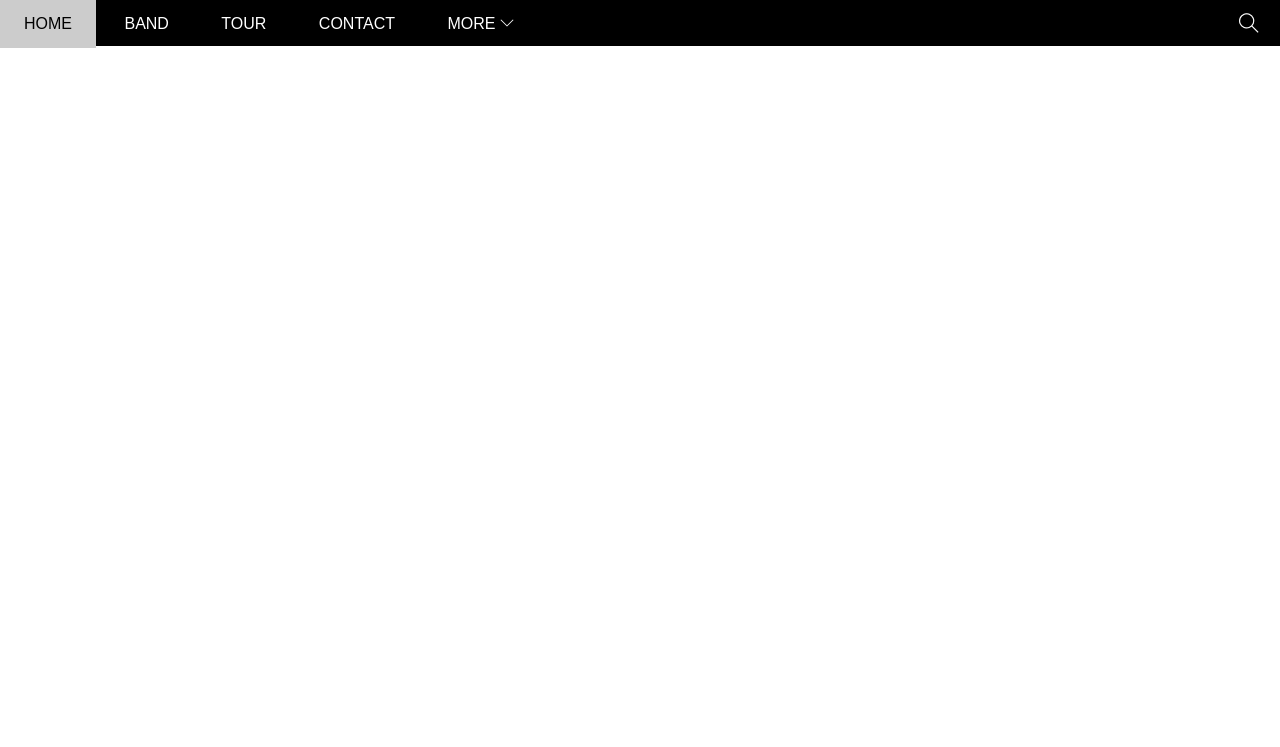
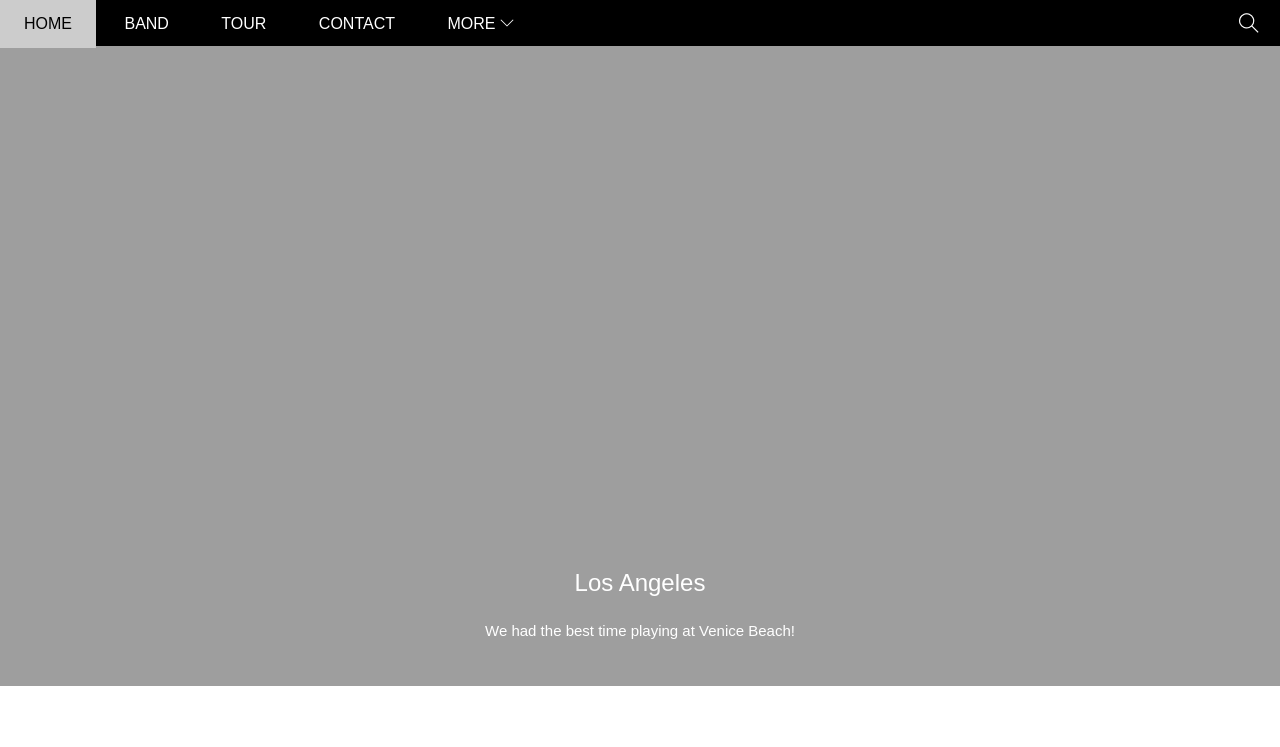
Before and after one commit to Peterr41/w3_band, a plain HTML site: page index.html in a window 1280 px wide. Shown: the top 747 px of the page. Drawn offline with Linux system fonts and the light colour scheme; the site is published under a folder, as on GitHub Pages, so addresses that start at the root find nothing.

Commit message:
Sua file

```diff
--- a/assets/css/style.css
+++ b/assets/css/style.css
@@ -200,7 +200,7 @@
     position: relative;
     margin-top: 46px;
     padding-top: 50%;
-    background: url('/assets/img/slider/sl1.jpg') top center / cover no-repeat;
+    background: url('../img/slider/sl1.jpg') top center / cover no-repeat;
 
 }
 
```
